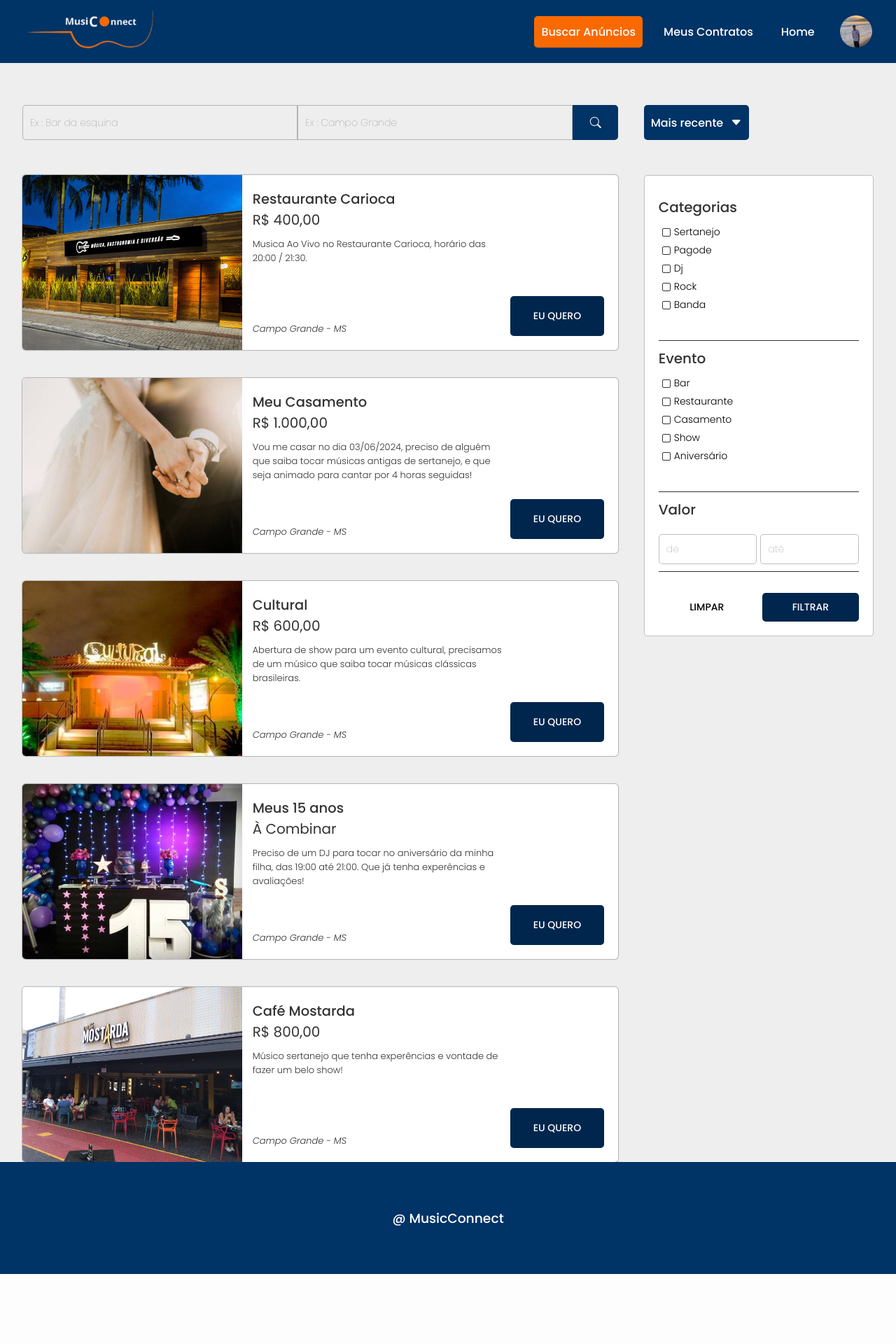
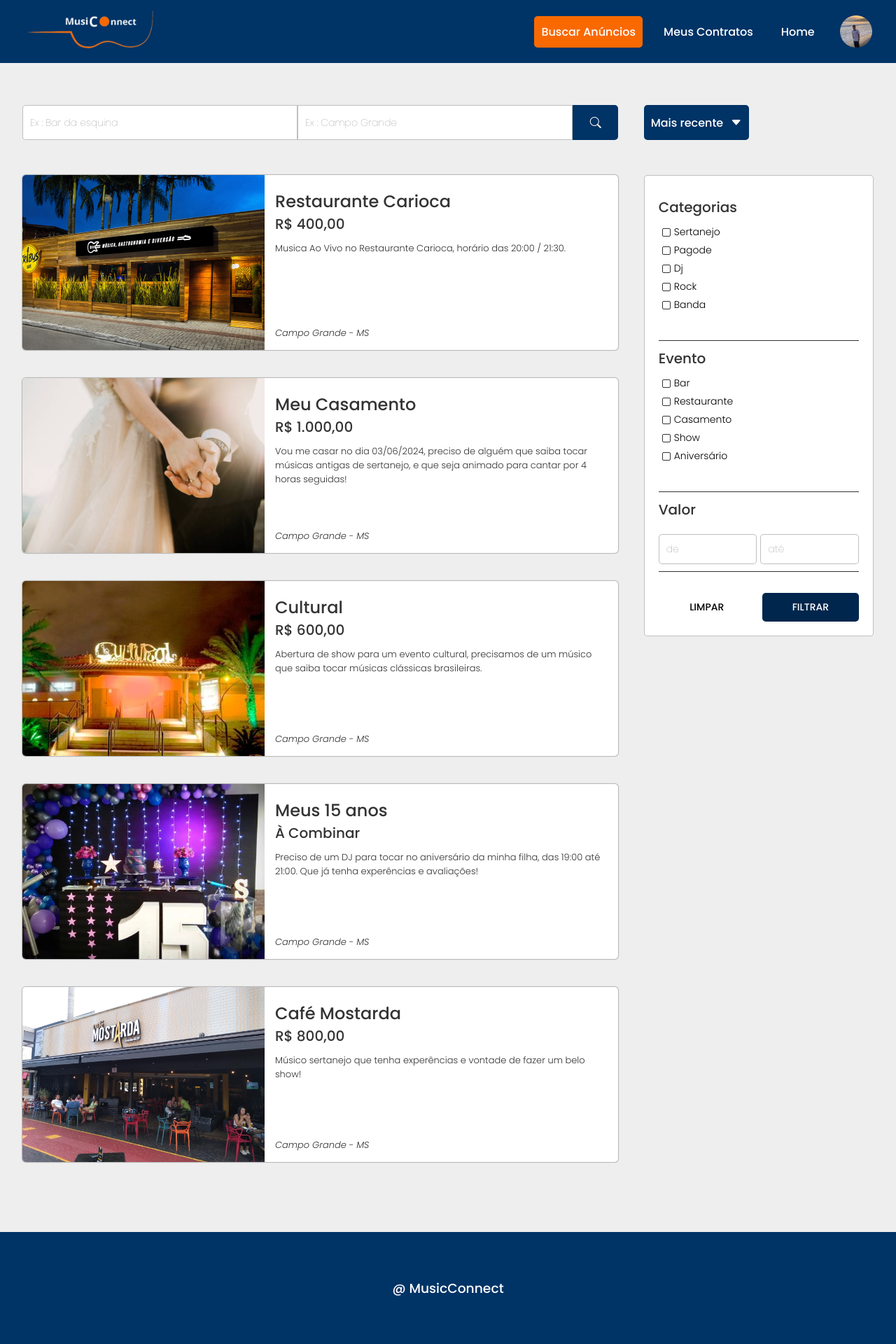
Before and after one commit to MusiConnect-com/MusiConnect, a PHP site: page /html/anuncios-musico.html in a window 1280 px wide. Shown: the whole page at 70% size. Before the commit the page ends 1820 px from the top, so only its background shows below. Run offline with PHP 8.4, Linux system fonts and the light colour scheme.

Commit message:
commit layout anuncios-musico / <a href>
Finalizado o layout novo da pagina anuncios-musico. Alteração nos anuncios, implemento da tag <a> no ad-item.

```diff
--- a/css/anuncios-musico.css
+++ b/css/anuncios-musico.css
@@ -238,7 +238,7 @@ main {
 .section-1 {
     display: flex;
     align-items: center;
-    margin-top: 50px;
+    padding: 50px 0 0 0;
     width: 95%;
 }
 
@@ -258,7 +258,7 @@ main {
 }
 
 .search-input input {
-    background-color: var(--light-grey);
+    background-color: var(--white);
     padding: 0px 0px 0px 10px;
     border-radius: 5px 0 0 5px;
     border: 1px solid var(--black40);
@@ -384,7 +384,7 @@ main {
     justify-content: center;
     flex-direction: row;
     width: 95%;
-    margin-top: 50px;
+    padding: 50px 0 100px 0;
 }
 
 /*Style filters*/
@@ -558,6 +558,7 @@ main {
     overflow: auto;
     border: none;
     border-radius: 5px;
+    text-decoration: none;
     background-color: var(--white);
     box-shadow: 0 0 1px 1px var(--black40);
     cursor: pointer;
@@ -579,14 +580,15 @@ main {
     overflow: hidden;
 }
 
-/* @media (max-width: 1000px) {
+@media (max-width: 1000px) {
     .ad-item .img-ad {
         width: 200px;
     }
-    .info-ad {
-        width: 100%;
+
+    .ad-item .info-ad{
+        width: 68%;
     }
-} */
+}
 
 .ad-item img{
     width: 100%;
@@ -596,12 +598,10 @@ main {
 }
 
 /*Style informações anuncio*/
-
 .info-ad{
-    font-size: 13px;
-    padding: 20px 0 20px 15px;
+    padding: 20px 15px;
     word-wrap: break-word;
-    width: 50%;
+    width: 60%;
     height: 100%;
     transition: .3s;
 }
@@ -612,7 +612,7 @@ main {
 
 .value-ad {
     font-size: 20px;
-    font-weight: 400;
+    font-weight: 500;
     margin-bottom: 10px;
 }
 
@@ -624,6 +624,7 @@ main {
 }
 
 .local-ad {
+    font-size: 13px;
     font-weight: 300;
     font-style: italic;
 }
--- a/html/anuncios-musico.html
+++ b/html/anuncios-musico.html
@@ -85,7 +85,7 @@
         <!--SEÇÃO 2-->
         <section class="section-2">
             <div class="ads">
-                <div class="ad-item">
+                <a href="" class="ad-item">
                     <div class="img-ad"><img src="/img/estabelecimento.png" alt=""></div>
                     <div class="info-ad">
                         <h2>Restaurante Carioca</h2>
@@ -93,10 +93,9 @@
                         <p class="descr-ad">Musica Ao Vivo no Restaurante Carioca, horário das 20:00 / 21:30.</p>
                         <p class="local-ad">Campo Grande - MS</p>
                     </div>
-                    <div class="button-want"><button type="button">EU QUERO</button></div>
-                </div>
+                </a>
 
-                <div class="ad-item">
+                <a href="" class="ad-item">
                     <div class="img-ad"><img src="/img/casamento.png" alt=""></div>
                     <div class="info-ad">
                         <h2>Meu Casamento</h2>
@@ -104,10 +103,9 @@
                         <p class="descr-ad">Vou me casar no dia 03/06/2024, preciso de alguém que saiba tocar músicas antigas de sertanejo, e que seja animado para cantar por 4 horas seguidas!</p>
                         <p class="local-ad">Campo Grande - MS</p>
                     </div>
-                    <div class="button-want"><button type="button">EU QUERO</button></div>
-                </div>
+                </a>
 
-                <div class="ad-item">
+                <a href="" class="ad-item">
                     <div class="img-ad"><img src="/img/cultural.png" alt=""></div>
                     <div class="info-ad">
                         <h2>Cultural</h2>
@@ -115,10 +113,9 @@
                         <p class="descr-ad">Abertura de show para um evento cultural, precisamos de um músico que saiba tocar músicas clássicas brasileiras.</p>
                         <p class="local-ad">Campo Grande - MS</p>
                     </div>
-                    <div class="button-want"><button type="button">EU QUERO</button></div>
-                </div>
+                </a>
 
-                <div class="ad-item">
+                <a href="" class="ad-item">
                     <div class="img-ad"><img src="/img/festa-15-anos.webp" alt=""></div>
                     <div class="info-ad">
                         <h2>Meus 15 anos</h2>
@@ -126,10 +123,9 @@
                         <p class="descr-ad"> Preciso de um DJ para tocar no aniversário da minha filha, das 19:00 até 21:00. Que já tenha experências e avaliações!</p>
                         <p class="local-ad">Campo Grande - MS</p>
                     </div>
-                    <div class="button-want"><button type="button">EU QUERO</button></div>
-                </div>
+                </a>
 
-                <div class="ad-item">
+                <a href="" class="ad-item">
                     <div class="img-ad"><img src="/img/cafe-mostarda.jpg" alt=""></div>
                     <div class="info-ad">
                         <h2>Café Mostarda</h2>
@@ -137,11 +133,8 @@
                         <p class="descr-ad"> Músico sertanejo que tenha experências e vontade de fazer um belo show!</p>
                         <p class="local-ad">Campo Grande - MS</p>
                     </div>
-                    <div class="button-want"><button type="button">EU QUERO</button></div>
-                </div>
+                </a>
             </div>
-
-
 
             <div class="filters">
                 <div class="filters-list" id="filters-list">
```
